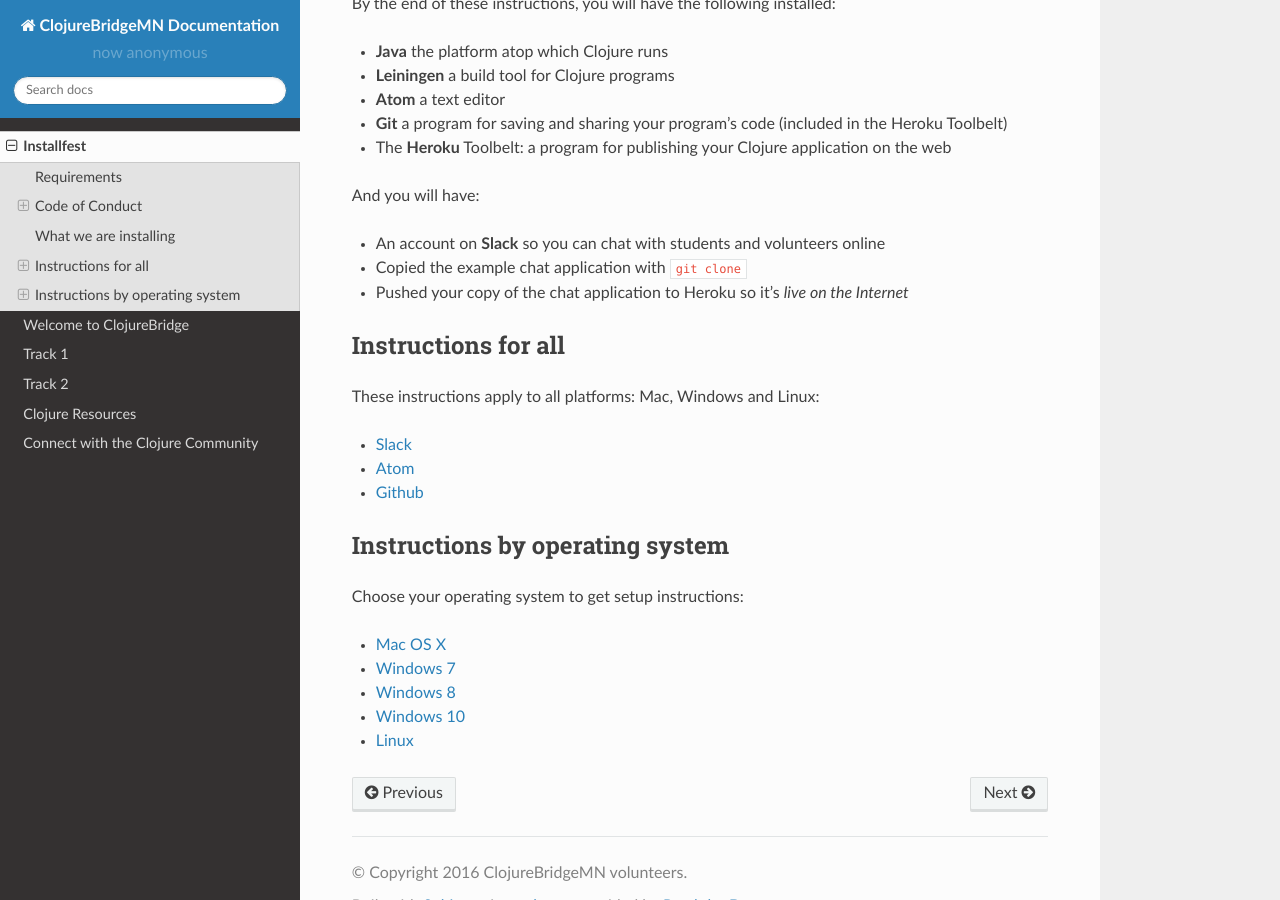
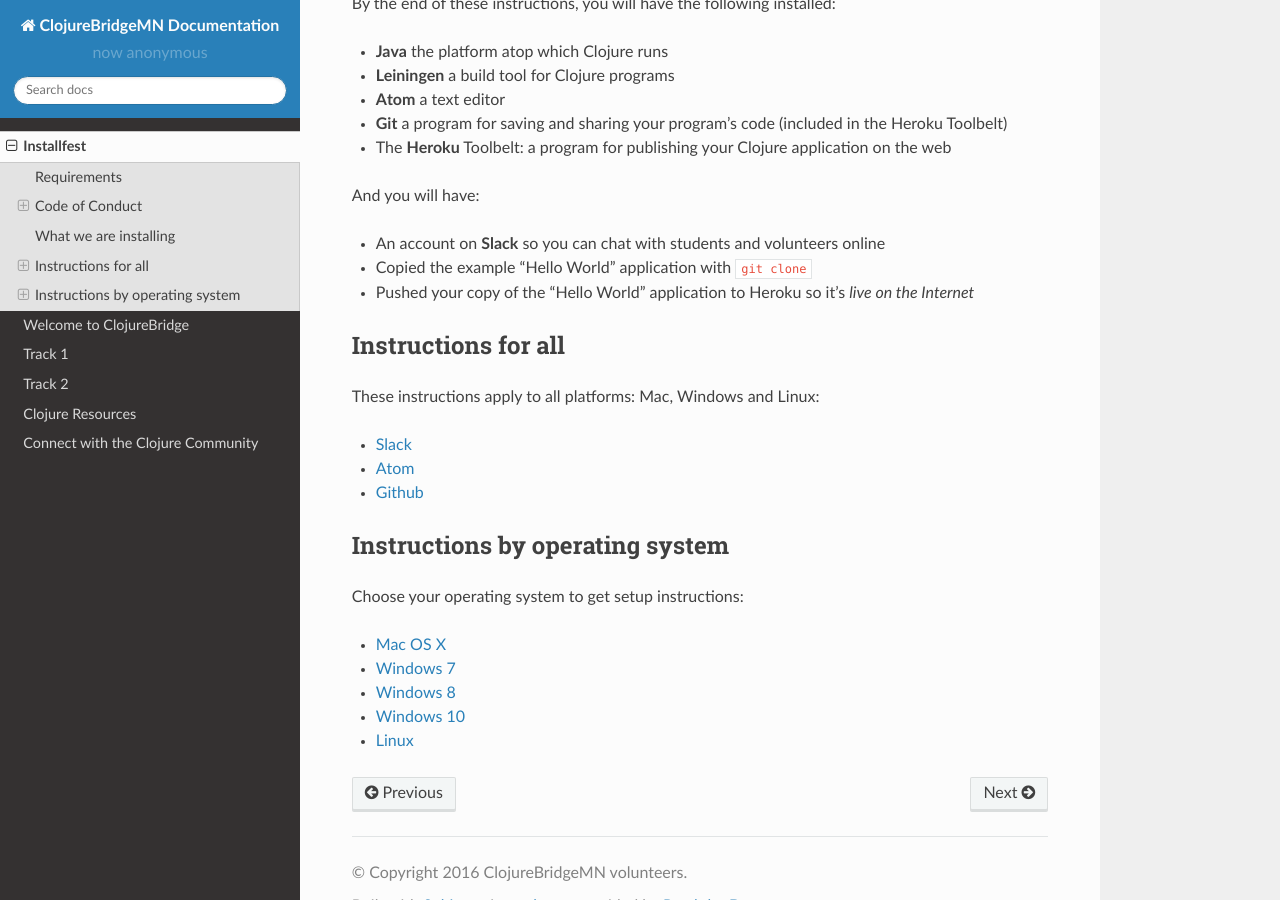
Before and after one commit to clojurebridge-minneapolis/installfest, a Sphinx documentation site: the page built from docs/setup.md, in a window 1280 px wide and 900 px high, scrolled down 2187 px. Built offline with Sphinx 7.4.7 and the Read the Docs theme 2.0.0, drawn with Linux system fonts in a browser that asks for light colours.

Commit message:
Replace App Reference
Replace the chat app reference to the Hello World application that is
actually referenced during the install process.

Signed-off-by: Peter Schwarz <peter.schwarz@bicycle.io>

`````diff
--- a/docs/setup.md
+++ b/docs/setup.md
@@ -70,8 +70,8 @@
 And you will have:
 
 * An account on **Slack** so you can chat with students and volunteers online
-* Copied the example chat application with ````git clone````
-* Pushed your copy of the chat application to Heroku so it's *live on the Internet*
+* Copied the example "Hello World"  application with ````git clone````
+* Pushed your copy of the "Hello World"  application to Heroku so it's *live on the Internet*
 
 ## Instructions for all
 
`````
